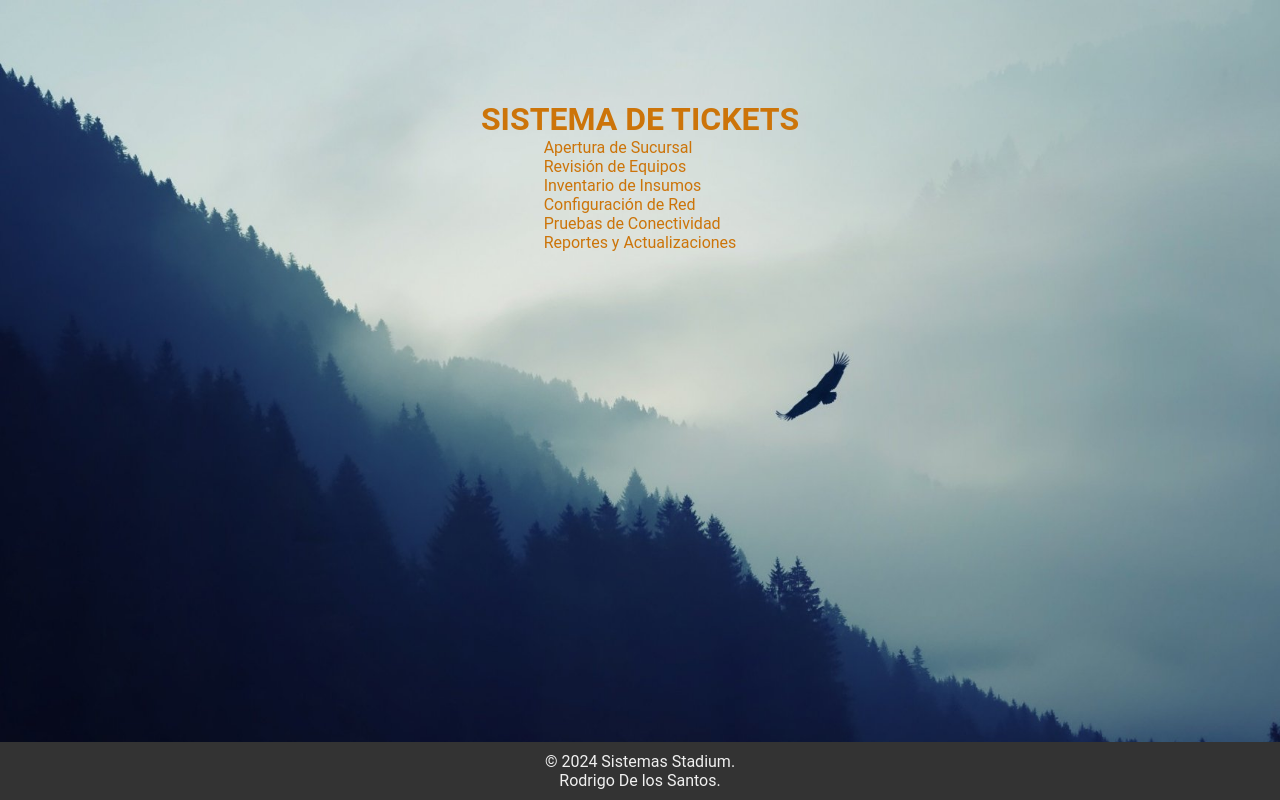
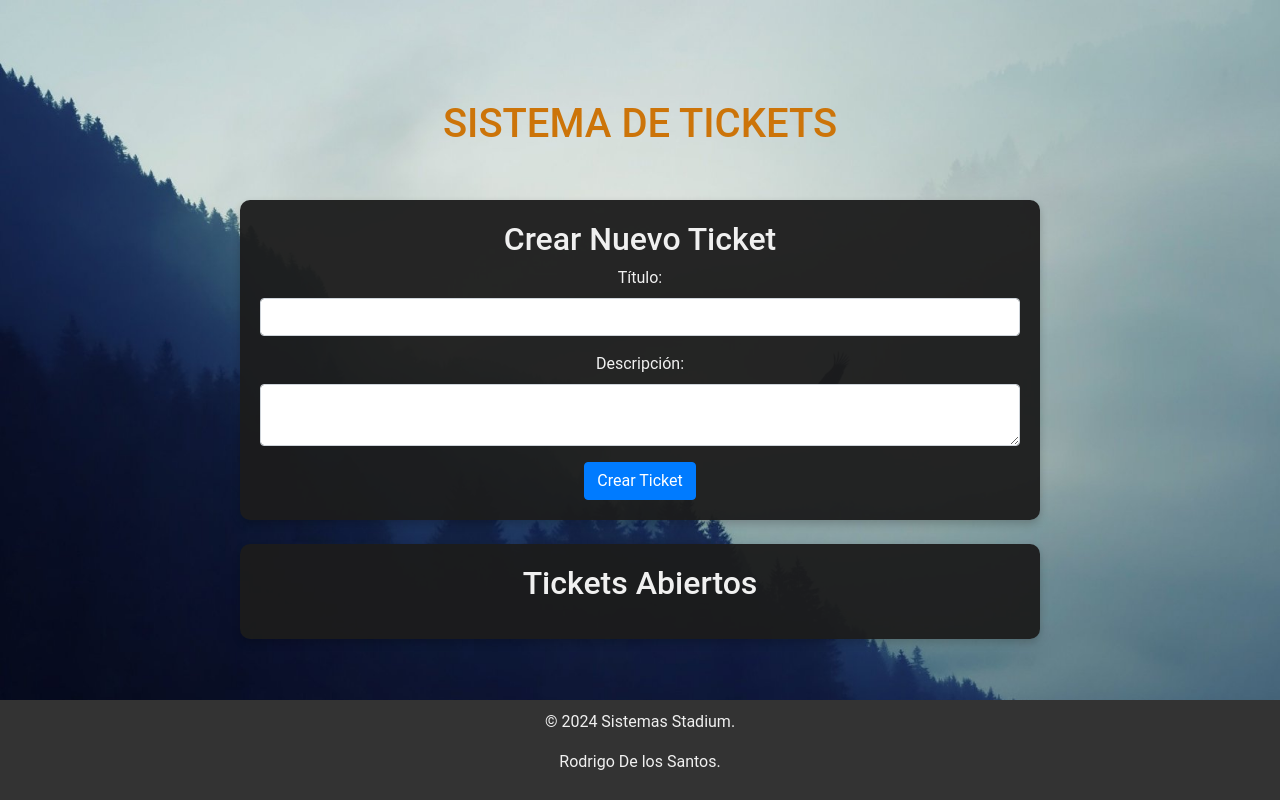
Before and after one commit to Rodridls22/RDelossantos-59930, a plain HTML site: page pages/tickets.html in a window 1280 px wide. Drawn offline with nearby package versions, Linux system fonts and the light colour scheme.

Commit message:
Update tickets.html
Se agrego sistema de ticket con frameworks

```diff
--- a/pages/tickets.html
+++ b/pages/tickets.html
@@ -5,26 +5,47 @@
     <meta http-equiv="X-UA-Compatible" content="IE=edge">
     <meta name="viewport" content="width=device-width, initial-scale=1.0">
     <link rel="shortcut icon" href="images/icono.png">
+    <link rel="stylesheet" href="https://stackpath.bootstrapcdn.com/bootstrap/4.5.2/css/bootstrap.min.css">
     <link rel="stylesheet" href="../style.css">
-    <title>Tickets - Sistemas Stadium</title>
+    <title class="titlesiste">Tickets - Sistemas Stadium</title>
 </head>
 <body>
     <header>
-        <h1>SISTEMA DE TICKETS </h1>
+        <h1>SISTEMA DE TICKETS</h1>
     </header>
 
-    <main class="">
-        <div class="">Apertura de Sucursal</div>
-        <div class="">Revisión de Equipos</div>
-        <div class="">Inventario de Insumos</div>
-        <div class="">Configuración de Red</div>
-        <div class="">Pruebas de Conectividad</div>
-        <div class="">Reportes y Actualizaciones</div>
+    <main class="container mt-4">
+        <section class="ticket-form">
+            <h2>Crear Nuevo Ticket</h2>
+            <form id="ticketForm">
+                <div class="form-group">
+                    <label for="titulo">Título:</label>
+                    <input type="text" id="titulo" name="titulo" class="form-control" required>
+                </div>
+                <div class="form-group">
+                    <label for="descripcion">Descripción:</label>
+                    <textarea id="descripcion" name="descripcion" class="form-control" required></textarea>
+                </div>
+                <button type="submit" class="btn btn-primary">Crear Ticket</button>
+            </form>
+        </section>
+
+        <section class="ticket-list mt-4">
+            <h2>Tickets Abiertos</h2>
+            <ul id="ticketContainer" class="list-unstyled">
+                <!-- Aquí se agregarán los tickets generados -->
+            </ul>
+        </section>
     </main>
 
     <footer>
         <p>© 2024 Sistemas Stadium.</p>
         <p>Rodrigo De los Santos.</p>
     </footer>
+
+    <script src="https://code.jquery.com/jquery-3.5.1.slim.min.js"></script>
+    <script src="https://cdn.jsdelivr.net/npm/@popperjs/core@2.5.3/dist/umd/popper.min.js"></script>
+    <script src="https://stackpath.bootstrapcdn.com/bootstrap/4.5.2/js/bootstrap.min.js"></script>
+    <script src="script.js"></script>
 </body>
 </html>
```
